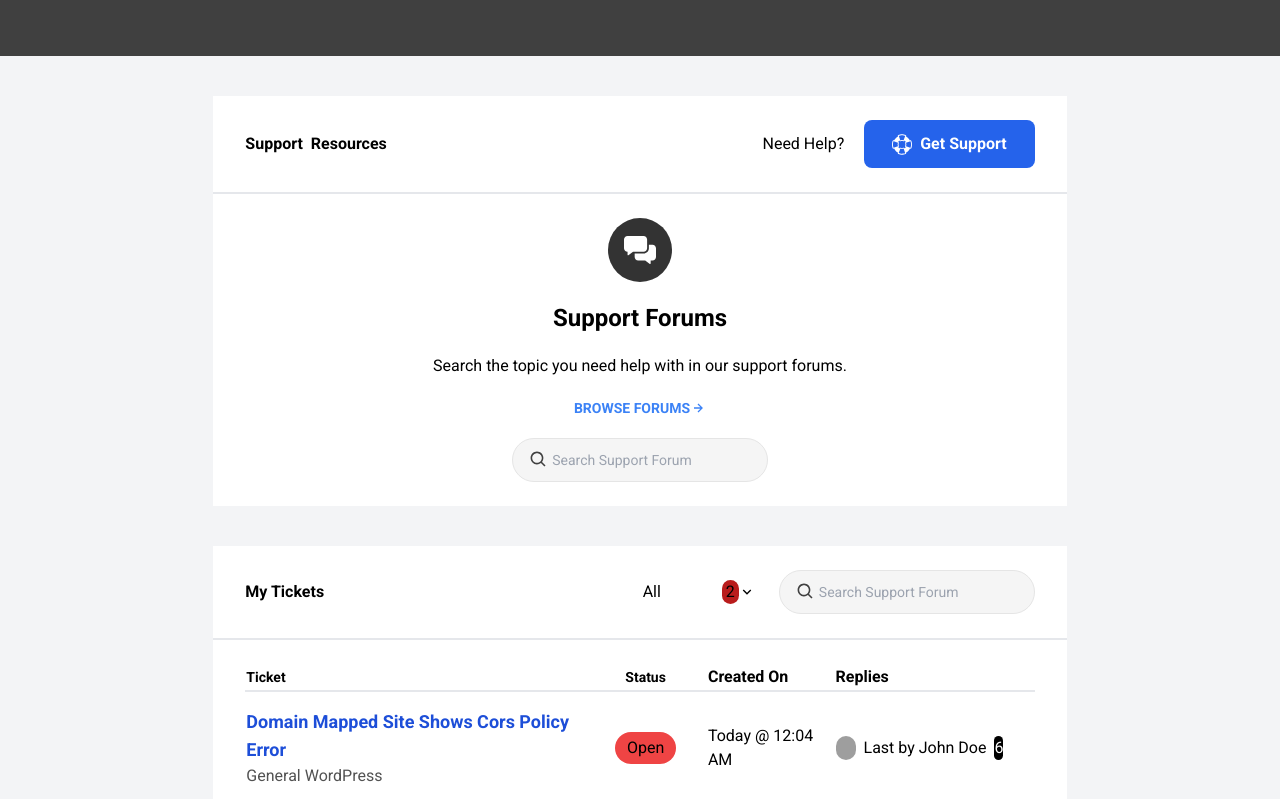
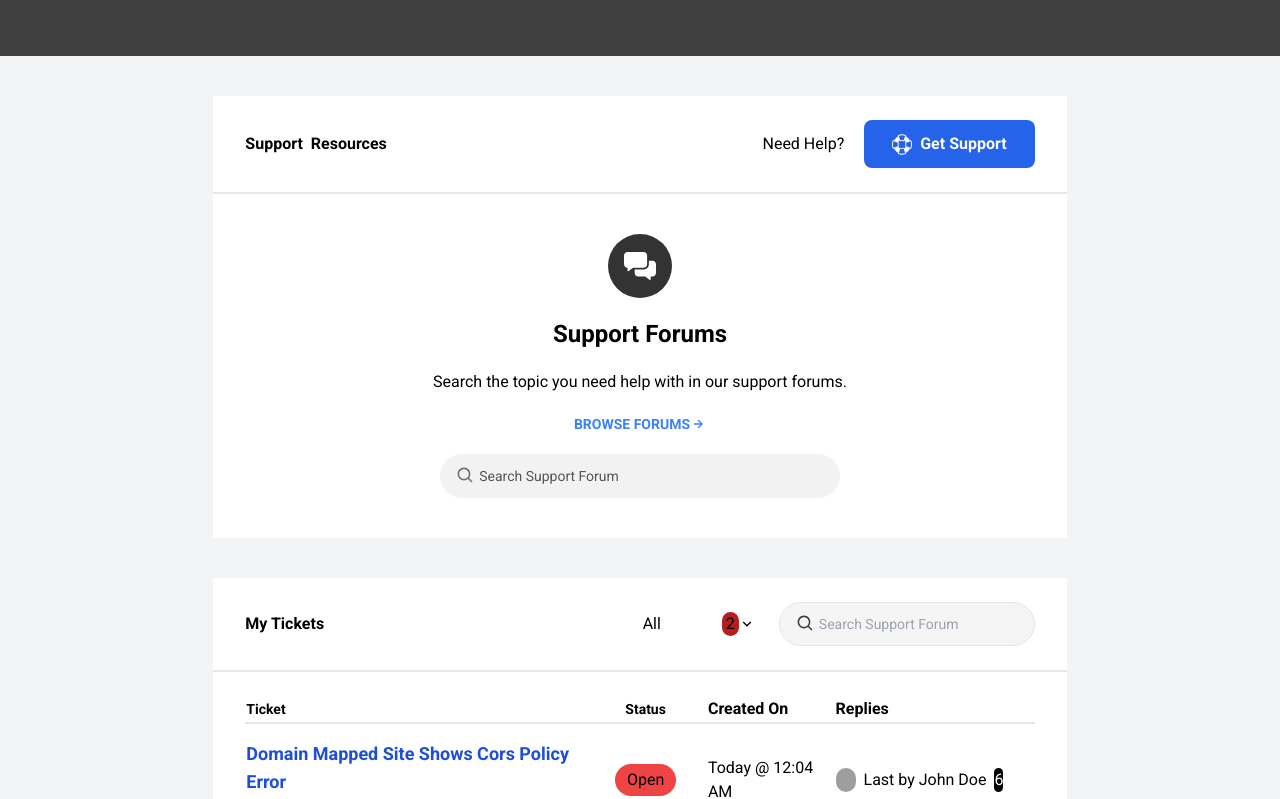
Before and after one commit to HaidarEzio/attraxia-TS-Challenge, a Next.js app: page / in a window 1280 px wide. Shown: the top 799 px of the page. Built offline with nearby package versions, Linux system fonts and the light colour scheme; grey boxes are pictures that could not be loaded.

Commit message:
top section done

```diff
--- /dev/null
+++ b/components/reusable/searchbar.reusable.tsx
@@ -0,0 +1,18 @@
+import { BiSearch, BiRightArrowAlt } from "react-icons/bi";
+
+const SearchBar = () => {
+  return (
+    <div>
+      <div className="h-11 px-4 w-[25rem] space-x-1 rounded-full text-neutral-700 bg-[#F2F2F2]  flex items-center">
+        <BiSearch size="1.2rem" className="align-bottom" color="#707070" />
+        <input
+          type="text"
+          className="text-sm bg-transparent placeholder:text-[#555555] focus:outline-none focus:border-blue-500"
+          placeholder="Search Support Forum"
+        />
+      </div>
+    </div>
+  );
+};
+
+export default SearchBar;
--- a/pages/index.tsx
+++ b/pages/index.tsx
@@ -12,6 +12,7 @@ import { TableDataType, StatusType, defaultData } from "../utils/placeholder.dat
 import { useState, useMemo } from "react";
 import { useAtom } from "jotai";
 import Badge from "@/components/reusable/badge.reusable";
+import SearchBar from "@/components/reusable/searchbar.reusable";
 
 export const statusAtom = atom<StatusType>("All");
 export const ticketAtom = atom<string>("");
@@ -77,7 +78,7 @@ export default function Home() {
       <main className="flex flex-col items-center bg-gray-100">
         <div className="w-4/6">
           <Header />
-          <section className="flex items-center justify-center px-8 py-6 bg-white border-t-2 ">
+          <section className="flex items-center justify-center px-8 py-10 bg-white border-t-2 ">
             <div className="flex flex-col items-center justify-center space-y-5 ">
               <Image src="/support-icon.svg" width={64} height={64} alt="support-icon" />
               <h3 className="text-2xl font-bold">Support Forums</h3>
@@ -89,12 +90,7 @@ export default function Home() {
                 <BiRightArrowAlt />
               </div>
               {/* search bar */}
-              <div>
-                <div className="h-11 px-4 w-[16rem] border space-x-1 rounded-full text-neutral-700 bg-neutral-100 border-neutral-200 flex items-center">
-                  <BiSearch size="1.2rem" className="align-bottom" />
-                  <input type="text" className="text-sm bg-transparent focus:outline-none focus:border-blue-500" placeholder="Search Support Forum" />
-                </div>
-              </div>
+              <SearchBar />
             </div>
           </section>
           <section className="flex items-center justify-between px-8 py-6 mt-10 bg-white mt-flex">
```
